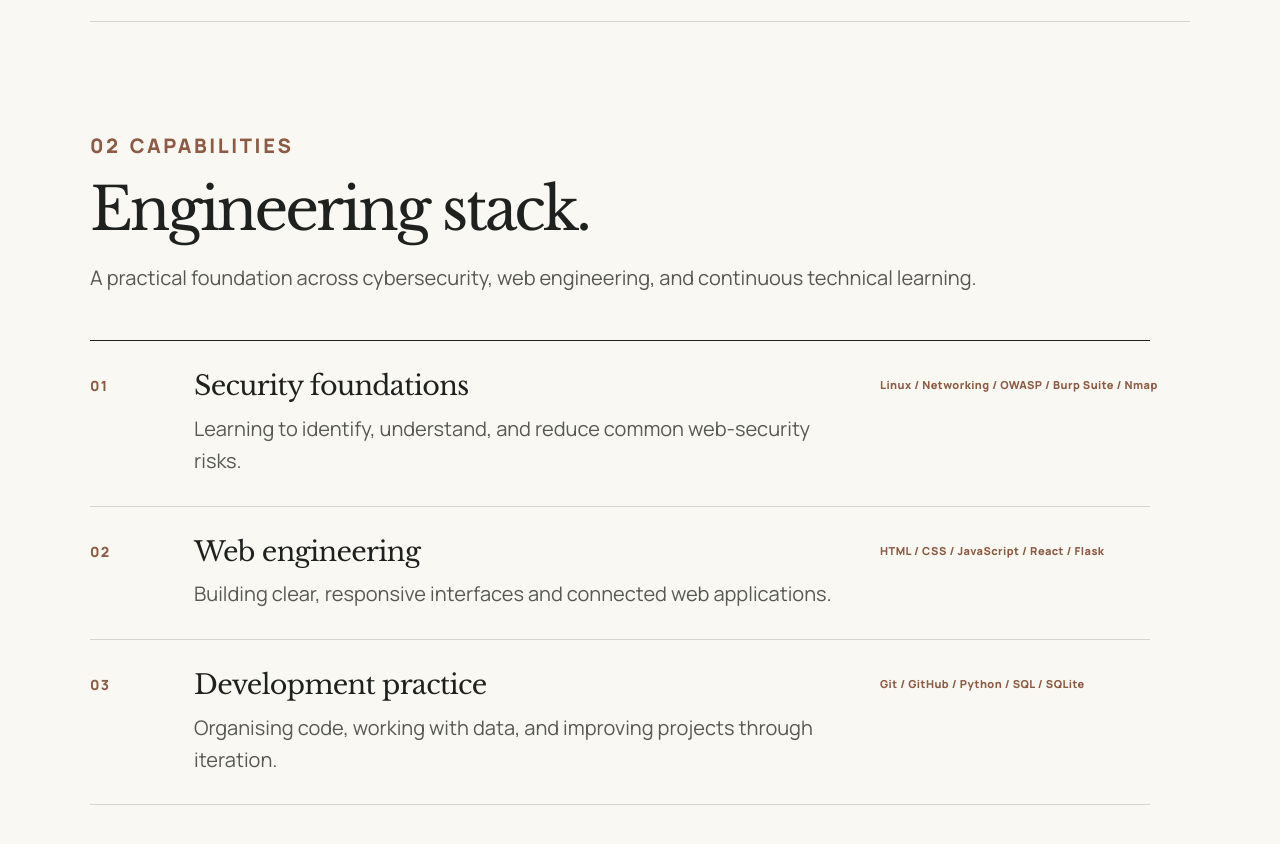
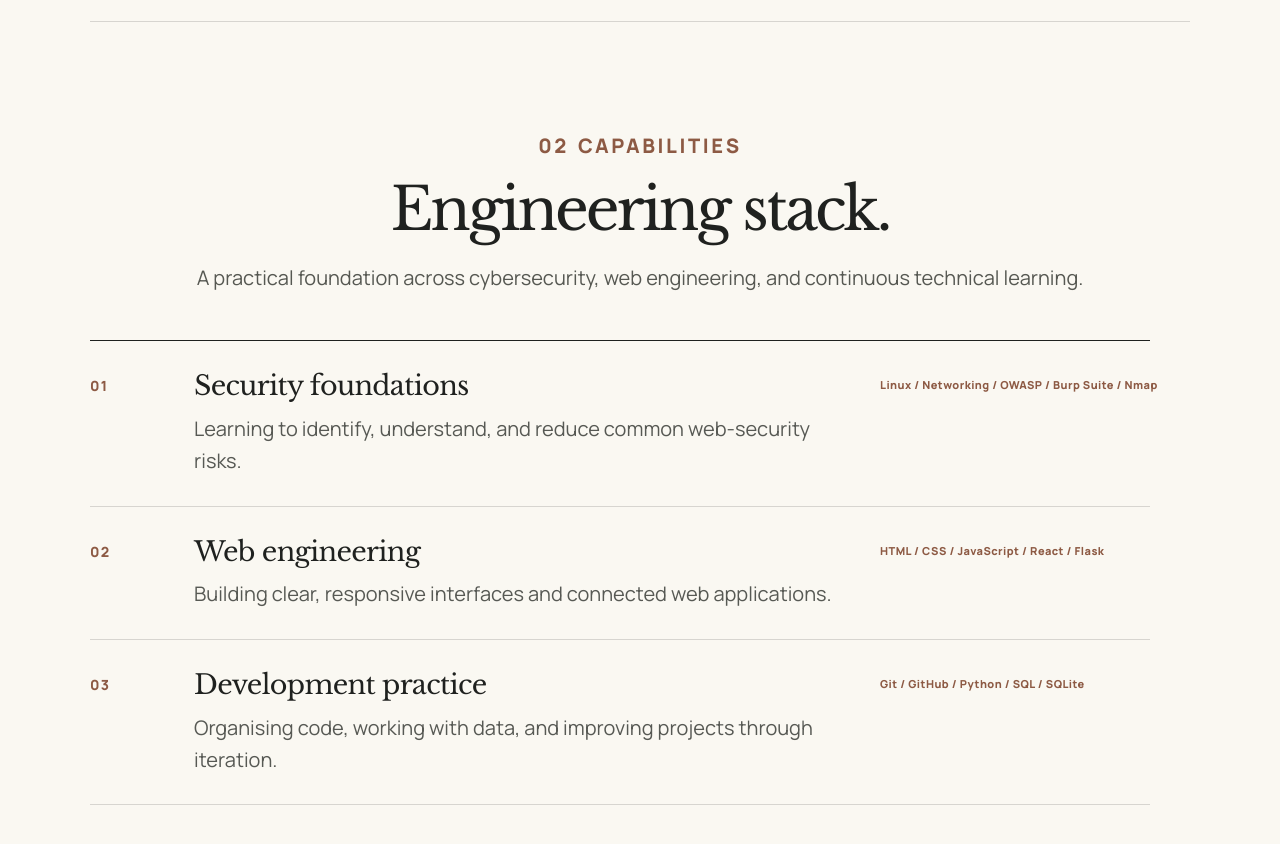
Before and after one commit to avinashk08408/Avinash-portfolio, a React (Vite) app: page / in a window 1280 px wide. Shown: the part 1660-2504 px from the top of the page. Built offline with nearby package versions, Linux system fonts and the light colour scheme; a web font is replaced by a local one.

Commit message:
Update Stack.css

```diff
--- a/src/components/Stack/Stack.css
+++ b/src/components/Stack/Stack.css
@@ -149,3 +149,20 @@
     font-size: 10px;
   }
 }
+/* Centre Technology stack. on the same line as Who I am. */
+
+.stack-header {
+  margin-right: auto;
+  margin-left: auto;
+  text-align: center;
+}
+
+.stack-label {
+  text-align: center;
+}
+
+.stack-intro {
+  margin-right: auto;
+  margin-left: auto;
+  text-align: center;
+}
```
